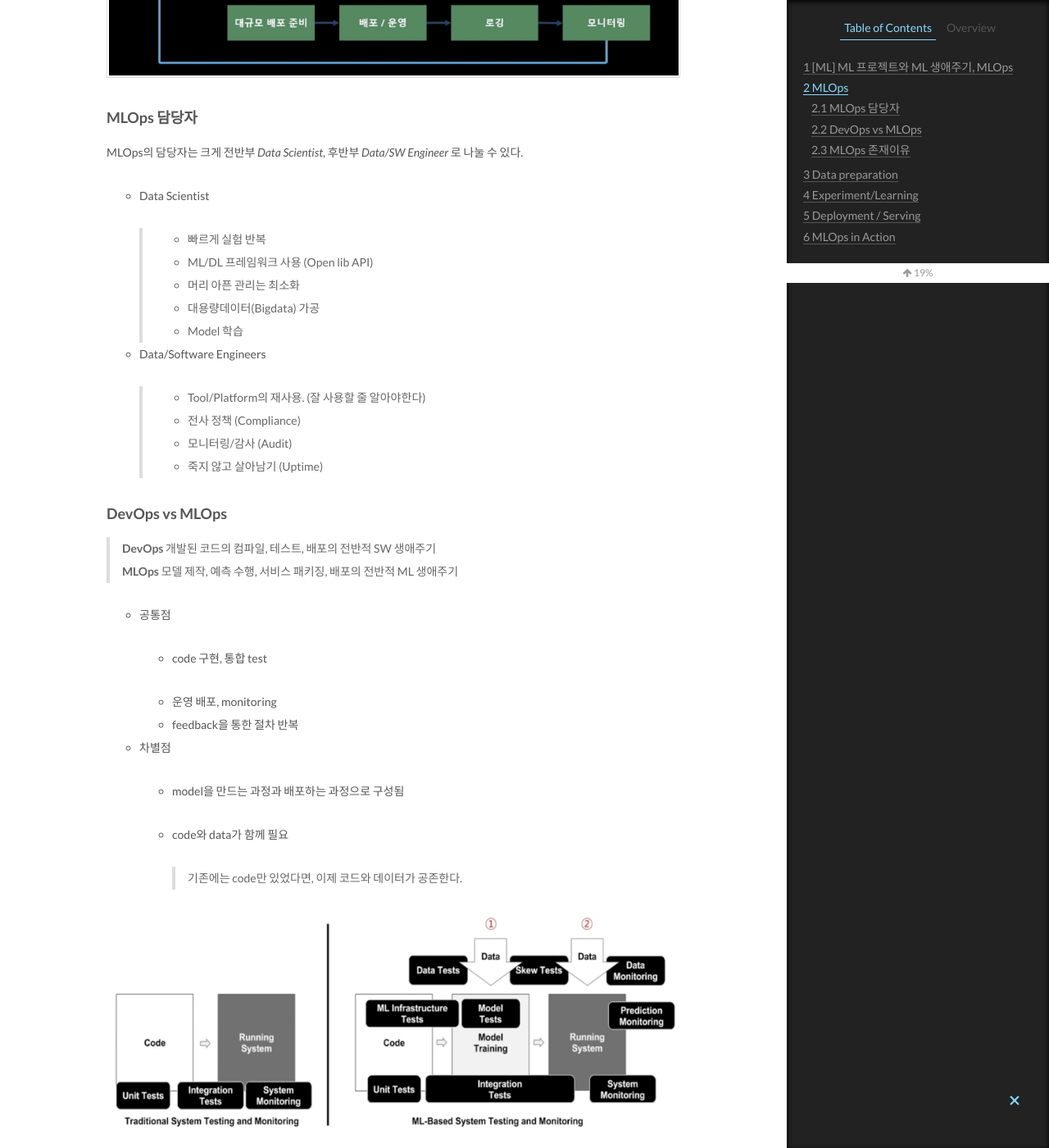
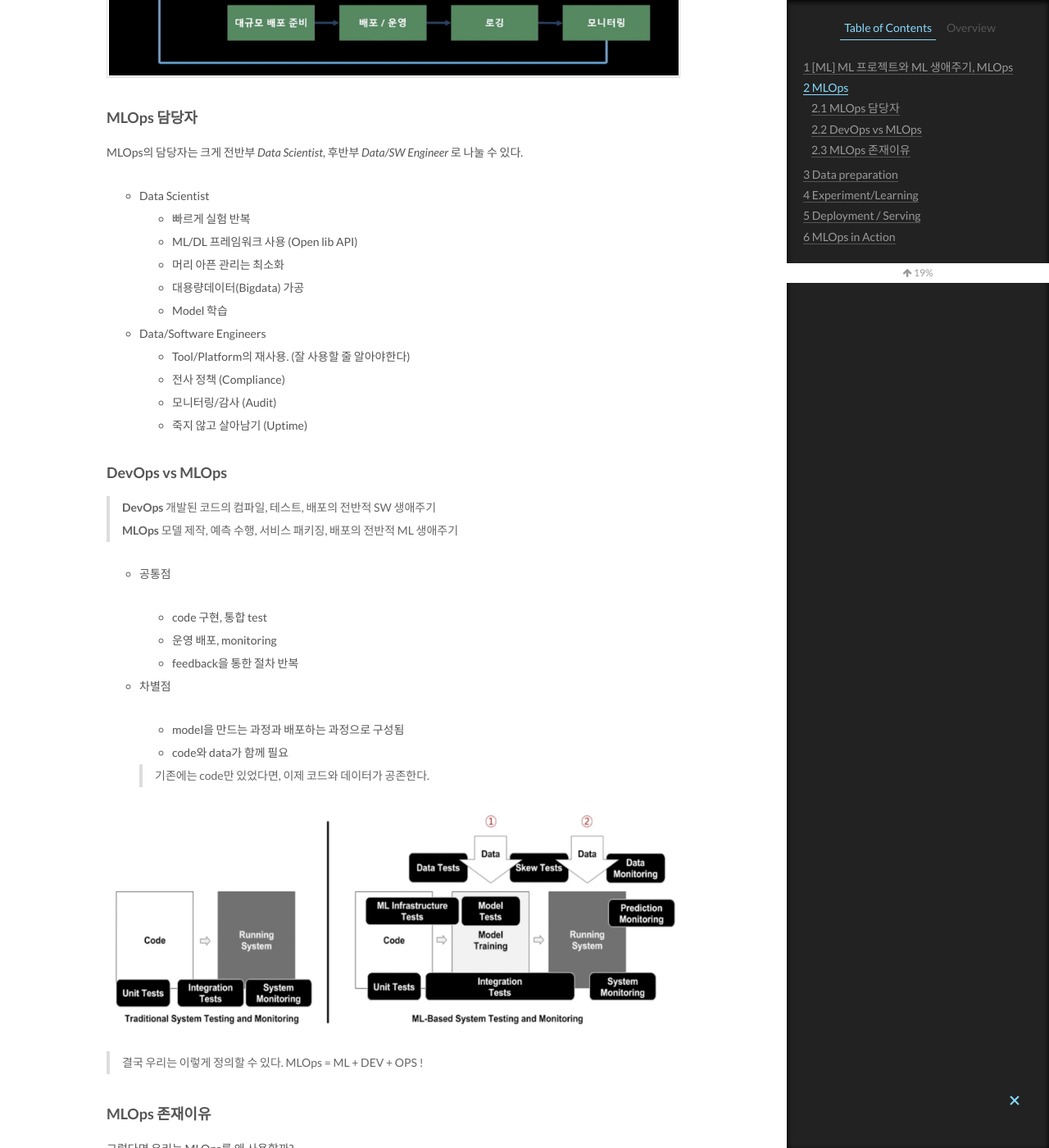
Before and after one commit to sbj6364/sbj6364.github.io, a Jekyll site: the page built from _posts/2021-04-07-ml-w3.md, in a window 1280 px wide and 1400 px high, scrolled down 1662 px. Shown: the whole window at 82% size. Built offline with Jekyll 4.4.1, drawn with Linux system fonts in a browser that asks for light colours; some of the changed text lies outside the part shown.

Commit message:
Edit ml-w3

```diff
--- a/_posts/2021-04-07-ml-w3.md
+++ b/_posts/2021-04-07-ml-w3.md
@@ -64,22 +64,21 @@ MLOps의 담당자는 크게 전반부 *Data Scientist*, 후반부 *Data/SW Engi
 
 
 - Data Scientist
+  - 빠르게 실험 반복
+  - ML/DL 프레임워크 사용 (Open lib API)
+  - 머리 아픈 관리는 최소화
+  - 대용량데이터(Bigdata) 가공
+  - Model 학습
 
-  > - 빠르게 실험 반복
-  > - ML/DL 프레임워크 사용 (Open lib API)
-  > - 머리 아픈 관리는 최소화
-  > - 대용량데이터(Bigdata) 가공
-  > - Model 학습
 
 
 
 
 - Data/Software Engineers
-
-  > - Tool/Platform의 재사용. (잘 사용할 줄 알아야한다)
-  > - 전사 정책 (Compliance)
-  > - 모니터링/감사 (Audit)
-  > - 죽지 않고 살아남기 (Uptime)
+  - Tool/Platform의 재사용. (잘 사용할 줄 알아야한다)
+  - 전사 정책 (Compliance)
+  - 모니터링/감사 (Audit)
+  - 죽지 않고 살아남기 (Uptime)
 
 
 
@@ -95,7 +94,6 @@ MLOps의 담당자는 크게 전반부 *Data Scientist*, 후반부 *Data/SW Engi
 - 공통점
 
   - code 구현, 통합 test
-
   - 운영 배포, monitoring
   - feedback을 통한 절차 반복
 
@@ -105,10 +103,9 @@ MLOps의 담당자는 크게 전반부 *Data Scientist*, 후반부 *Data/SW Engi
 - 차별점
 
   - model을 만드는 과정과 배포하는 과정으로 구성됨
-
   - code와 data가 함께 필요
 
-    > 기존에는 code만 있었다면, 이제 코드와 데이터가 공존한다.
+  > 기존에는 code만 있었다면, 이제 코드와 데이터가 공존한다.
 
 <img src="/images/post5/3.png" alt="3" style="zoom:50%;border:none" />
 
@@ -121,6 +118,7 @@ MLOps의 담당자는 크게 전반부 *Data Scientist*, 후반부 *Data/SW Engi
 ### MLOps 존재이유
 
 그렇다면 우리는 MLOps를 왜 사용할까?
+
 답은 우리가 만든 model의 성공적인 배포 서비스를 위해 도와주기 때문이다. 이는 학문적인 내용을 떠나 현업과 직결된다는 뜻이다. 앞서 설명했던 `Data Scientist` 들은 ML을 Production data와 연계하고 지속적인 재학습/재배포 자동화, **pipeline을 자동화**함으로써 본인의 Algorithm이 본 Service에 자연스럽게 서빙되도록 MLOps를 적용할 수 있다. 또한 `Data/SW Engineer` 의 경우, 기존에 품질 관리를 위해 사용하던 DevOps 를 ML에도 적용함으로써 **ML process의 수준을 향상**시킬 수 있기 때문이다.
 
 아래는 MLOps Framework, 파트별 세부 모듈을 나타낸 자료이다.
@@ -156,6 +154,8 @@ MLOps의 담당자는 크게 전반부 *Data Scientist*, 후반부 *Data/SW Engi
    - 가설 검증을 위한 dataset 확보
 
 
+
+
 2. **Business Impact 고려**
 
    - **돈 버는 ML project** 로 확장되어 가치를 부여받을 수 있다.
@@ -168,7 +168,6 @@ MLOps의 담당자는 크게 전반부 *Data Scientist*, 후반부 *Data/SW Engi
 ### 데이터 가져오기
 
 1. **데이터 확보**
-
    - File server, Big data cluster, Relational DB, Cloud Storage 등에 저장
 
 2. **데이터 수집**
@@ -178,7 +177,7 @@ MLOps의 담당자는 크게 전반부 *Data Scientist*, 후반부 *Data/SW Engi
 
    - Model 학습을 위해 데이터 형태에 따른 준비과정 (정리, 가공)
    - Table data → SQL query, Excel vlookup
-- Image → 이미지 종류에 따라 나누는 것
+   - Image → 이미지 종류에 따라 나누는 것
 
 
 4. **데이터 셋 공유 및 재사용**
@@ -212,7 +211,6 @@ MLOps의 담당자는 크게 전반부 *Data Scientist*, 후반부 *Data/SW Engi
    - 데이터로 제공되는 속성 중 문제 해결에 영향을 크게 미치는 것을 찾는 과정
 
      > 예를 들어 *<u>성인 인구조사 소득 이진 분류</u>* dataset이 있다면, 여러 요소 중 어떤 속성이 고소득자와 관련이 깊은지 탐색하는 과정이다. (성별, 나이, 학력, 등등..)
-
 
 
 
```
